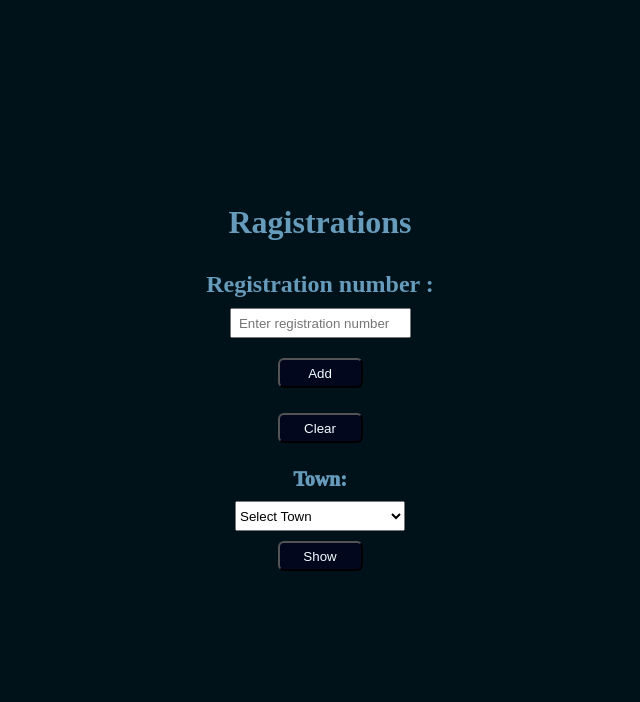
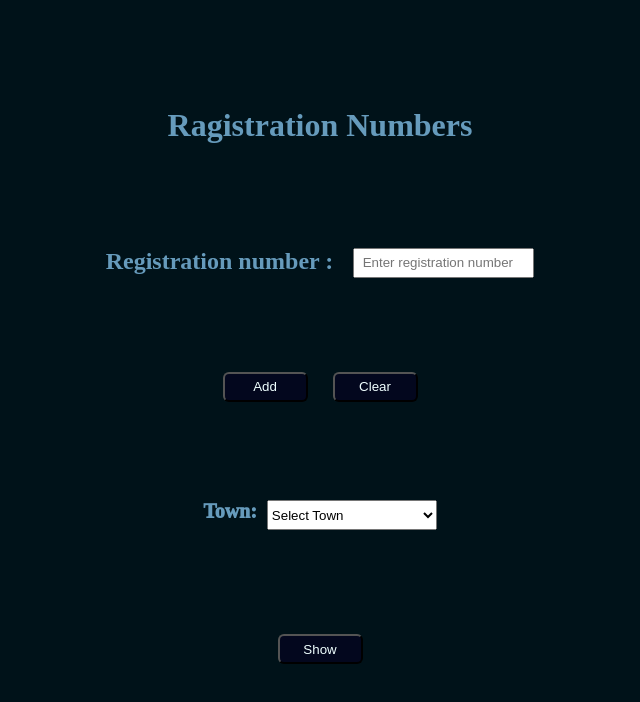
Before and after one commit to Razorma/registration_numbers, a plain HTML site: page index.html in a window 1280 px wide. Shown: the whole page, without its empty margins (320-960 px from the left). Drawn offline with Linux system fonts and the light colour scheme.

Commit message:
added responsiveness

```diff
--- a/index.html
+++ b/index.html
@@ -9,7 +9,9 @@
 </head>
 <body>
     <div class="main">
-        <h1>Ragistrations</h1>
+
+        <h1>Ragistration Numbers</h1>
+        <div class="registrationNumber">
         <h2>Registration number :</h2>
         <p class="messageInput"></p>
         <input
@@ -19,6 +21,8 @@
             placeholder="  Enter registration number"
             class="town-area"
           />
+        </div>
+        <div class="buttons">
           <button
           class="addButton button"
           type="button"
@@ -31,15 +35,16 @@
           name="button"
           >Clear
           </button>
-          <label for="town"><p>Town:</p>
+        </div>
+          <label for="town" class="townSelect"><p>Town:</p>
             <select id="town" name="town" class="select">
               <option value="">Select Town</option>
-              <option value="CJ">paarl</option>
-              <option value="CY">Bellville</option>
-              <option value="CL">Stellenbosch</option>
-              <option value="CK">Malmesbury</option>
-              <option value="CA">CapeTown</option>
-              <option value="CF">Kuilsriver</option>
+              <option value="CJ" data-name="paarl">paarl</option>
+              <option value="CY" data-name="Bellville">Bellville</option>
+              <option value="CL" data-name="Stellenbosch">Stellenbosch</option>
+              <option value="CK" data-name="Malmesbury">Malmesbury</option>
+              <option value="CA" data-name="CapeTown">CapeTown</option>
+              <option value="CF" data-name="Kuilsriver">Kuilsriver</option>
             </select>
         </label>
         <button
@@ -48,7 +53,7 @@
           name="button"
           >Show
           </button>
-        <!-- <div class="numberPlate">CA 45679</div> -->
+
         <div class="numberPlate">
           <ul class="numberPlateList">
           </ul>
--- a/registration-number.js
+++ b/registration-number.js
@@ -20,20 +20,20 @@ const registrationNumbers = displayRegNumbers()
 regNumbers = JSON.parse(localStorage.getItem('regNumber')) || {};
 
 
-addButton.addEventListener("click", function(){
+addButton.addEventListener("click", function () {
   registrationNumbers.setRegNumber(enteredTown.value)
   const letterRegex = /^C[FKLAYJ]\s\d*$/;
-    if(enteredTown.value != ''){
-  if (!letterRegex.test(enteredTown.value)) {
+  if (enteredTown.value.toUpperCase() != '') {
+    if (!letterRegex.test(enteredTown.value.toUpperCase())) {
       alert("enter only registrations from Paarl, Bellville, Stellenbosch, Malmesbury, Cape-Town, and Kuilsriver")
     }
     localStorage.setItem('regNumber', JSON.stringify(registrationNumbers.getRegNumbers()));
     registrationNumbers.setTown(selectElement.value)
     enteredTown.value = '';
-  }else{
+  } else {
     messageInput.innerHTML = "enter registration number"
     messageInput.classList.add("warning");
-    setTimeout(function() {
+    setTimeout(function () {
       messageInput.innerHTML = ""
     }, 2000);
   }
@@ -43,26 +43,46 @@ clearButton.addEventListener('click', function () {
   numberPlateList.textContent = "";
   regNumbers = {};
   enteredTown.value = '';
+  alert("you have cleared all the  registration numbers from the storage")
 });
 
-showButton.addEventListener("click", function(){
-  console.log(selectElement.value)
-  if(selectElement.value === ''){
+
+
+
+
+showButton.addEventListener("click", function () {
+  if (selectElement.value === '') {
     const listItem = document.createElement('h4');
     listItem.textContent = "Please specify town";
     listItem.classList.add("warning");
     numberPlate.appendChild(listItem);
 
-    setTimeout(function() {
+    setTimeout(function () {
+      listItem.remove();
+    }, 2000);
+  } else {
+
+    numberPlateList.innerHTML = "";
+    registrationNumbers.setTown(selectElement.value)
+    const selectedOption = selectElement.options[selectElement.selectedIndex];
+    const theselectedOption = selectedOption.dataset.name;
+
+
+    if(registrationNumbers.getTown() == ''){
+      const listItem = document.createElement('h4');
+      listItem.textContent = `Please add registration numbers from ${theselectedOption}`;
+      listItem.classList.add("warning");
+      numberPlate.appendChild(listItem);
+
+      setTimeout(function () {
         listItem.remove();
       }, 2000);
     }else{
-    numberPlateList.innerHTML = "";
-    registrationNumbers.setTown(selectElement.value)
     for (let i = 0; i < registrationNumbers.getTown().length; i++) {
       const listItem = document.createElement('li');
       listItem.textContent = registrationNumbers.getTown()[i];
       numberPlateList.appendChild(listItem);
     }
   }
+  }
 })
--- a/registration_number.css
+++ b/registration_number.css
@@ -11,9 +11,9 @@
     background-color: rgb(192, 192, 192);
     border-radius: 5px;
 }
+
 label{
     display: block;
-    /* margin: 0.5rem 0; */
     color: aliceblue;
 }
 label p{
@@ -31,7 +31,7 @@ label p{
     align-items: center;
     justify-content: center;
     background-color:  #001219;/* #003049; */
-    height: 100vh;
+    min-height: 100vh;
 }
 h1{
     margin-bottom: 30px;
@@ -76,3 +76,38 @@ ul{
     font-size: 1em;
     font-weight: 1000;
 }
+@media(min-width:768px){
+    .main{
+        display: flex;
+        flex-direction: column;
+        align-items: center;
+        justify-content: space-around;
+        background-color:  #001219 ;
+        min-height: 100vh;
+    }
+
+    h1{
+        margin-top: 70px;
+        color: #669BBC;
+    }
+    h2{
+        margin-bottom: 10px;
+        color: #669BBC;
+    }
+
+.buttons{
+    display: flex;
+    gap: 25px;
+}
+.registrationNumber{
+    display: flex;
+    gap: 10px;
+}
+.townSelect{
+    display: flex;
+    gap: 10px;
+    margin-bottom: 20px;
+}
+
+
+}
--- a/registration_number.js
+++ b/registration_number.js
@@ -10,46 +10,46 @@ let townChosen = []
 var registrationCounter = 0;
 let bb = []
 
-function displayRegNumbers(){
+function displayRegNumbers() {
     let message = ""
     const allowed = /^C[FKLAYJ]\s\d*$/;
-    function setRegNumber(reg){
-        if(allowed.test(reg)){
-      if(regNumbers[reg] === undefined){
-          registrationCounter++
-          regNumbers[reg] = reg
-      }else{
-          regNumbers[reg] = reg
-      }
-    }else{
-        message = "enter only registrations from Paarl, Bellville, Stellenbosch, Malmesbury, Cape-Town, and Kuilsriver"
-    }
+    function setRegNumber(reg) {
+        if (allowed.test(reg.toUpperCase())) {
+            if (regNumbers[reg] === undefined) {
+                registrationCounter++
+                regNumbers[reg] = reg.toUpperCase()
+            } else {
+                regNumbers[reg] = reg.toUpperCase()
+            }
+        } else {
+            message = "enter only registrations from Paarl, Bellville, Stellenbosch, Malmesbury, Cape-Town, and Kuilsriver"
+        }
     }
 
-      function getRegNumbers(){
-          return regNumbers
+    function getRegNumbers() {
+        return regNumbers
     }
-    function regNumberCounter(){
+    function regNumberCounter() {
         return registrationCounter
     }
 
 
-    function setTown(townPrefix){
+    function setTown(townPrefix) {
         townChosen = [];
-        for(let reg in regNumbers){
-            if(regNumbers[reg].startsWith(townPrefix) ){
+        for (let reg in regNumbers) {
+            if (regNumbers[reg].startsWith(townPrefix)) {
                 townChosen.push(regNumbers[reg])
             }
         }
     }
 
-    function getTown(){
+    function getTown() {
         return townChosen
     }
-    function getError(){
+    function getError() {
         return message
     }
-    return{
+    return {
         setRegNumber,
         getRegNumbers,
         setTown,
```
Also changed, not shown: plate.avif (added). Lines whose indentation alone changed are shown as unchanged.
